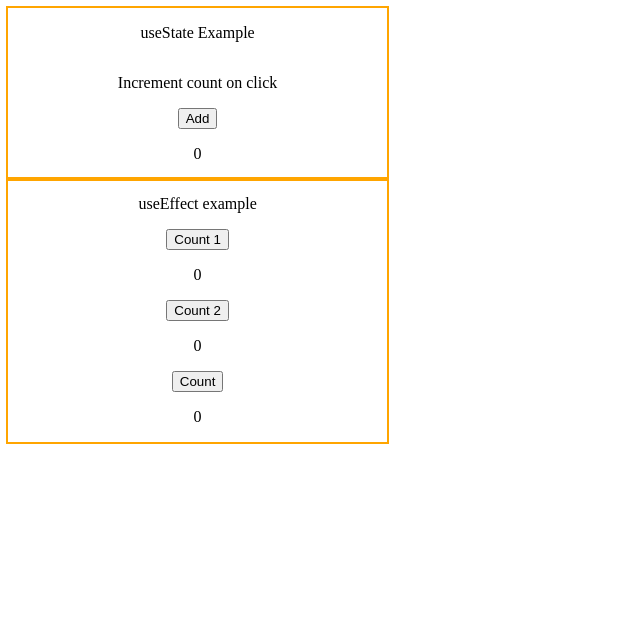
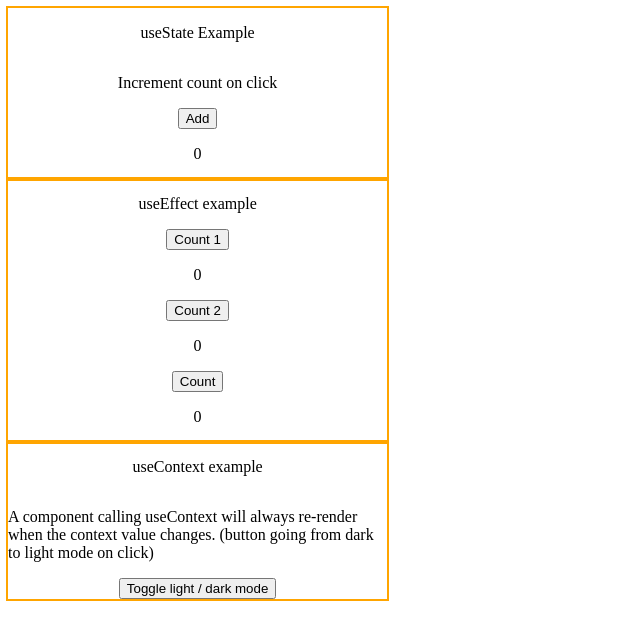
Before and after one commit to jDelille/React-hooks, a React (Create React App) app: page / in a window 1280 px wide. Shown: the top 640 px of the page, without its empty margins (0-640 px from the left). Built offline with nearby package versions, Linux system fonts and the light colour scheme.

Commit message:
added useContext example

```diff
--- a/src/App.js
+++ b/src/App.js
@@ -1,3 +1,4 @@
+import UseContextHook from './useContext/UseContextHook';
 import UseEffectHook from './useEffect/UseEffectHook';
 import UseStateHook from './useState/UseStateHook';
 
@@ -6,6 +7,7 @@ function App() {
 		<div className='App'>
 			<UseStateHook />
 			<UseEffectHook />
+			<UseContextHook />
 		</div>
 	);
 }
--- /dev/null
+++ b/src/useContext/UseContextHook.js
@@ -0,0 +1,57 @@
+import React, { useContext, useState } from 'react';
+import '../styles/styles.scss';
+
+// set the light and dark theme colors in themes object.
+const themes = {
+	light: {
+		bg: '#fff',
+		text: '#000',
+	},
+	dark: {
+		bg: '#000',
+		text: '#FFF',
+	},
+};
+
+// create the theme constant set it to light.
+const ThemeContext = React.createContext(themes.light);
+
+// store the button in toolbar. pass setToggle and toggle as props.
+function Toolbar({ setToggle, toggle }) {
+	return (
+		<div>
+			<ThemedButton setToggle={setToggle} toggle={toggle} />
+		</div>
+	);
+}
+
+// create the button. will changed color based on click.
+function ThemedButton({ setToggle, toggle }) {
+	const theme = useContext(ThemeContext);
+	return (
+		<button
+			style={{ background: theme?.bg, color: theme?.text }}
+			onClick={() => setToggle(!toggle)}>
+			Toggle light / dark mode
+		</button>
+	);
+}
+
+// store the toolbar inside of themecontext.provider. This will changed the color theme based on button click.
+const UseContextHook = () => {
+	const [toggle, setToggle] = useState(false);
+	return (
+		<div className='example-box'>
+			<p> useContext example</p>
+			<p>
+				A component calling useContext will always re-render when the context
+				value changes. (button going from dark to light mode on click)
+			</p>
+			<ThemeContext.Provider value={toggle ? themes.dark : toggle.light}>
+				<Toolbar setToggle={setToggle} toggle={toggle} />
+			</ThemeContext.Provider>
+		</div>
+	);
+};
+
+export default UseContextHook;
```
